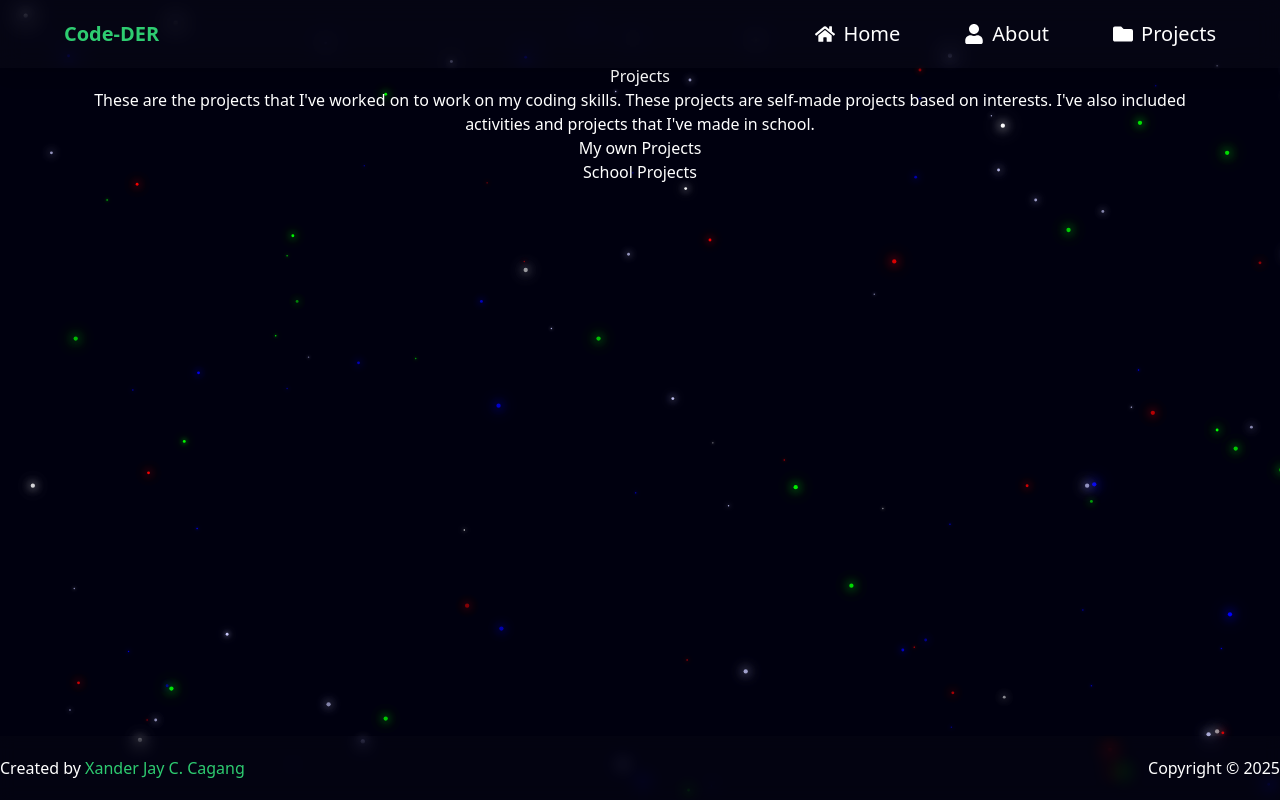
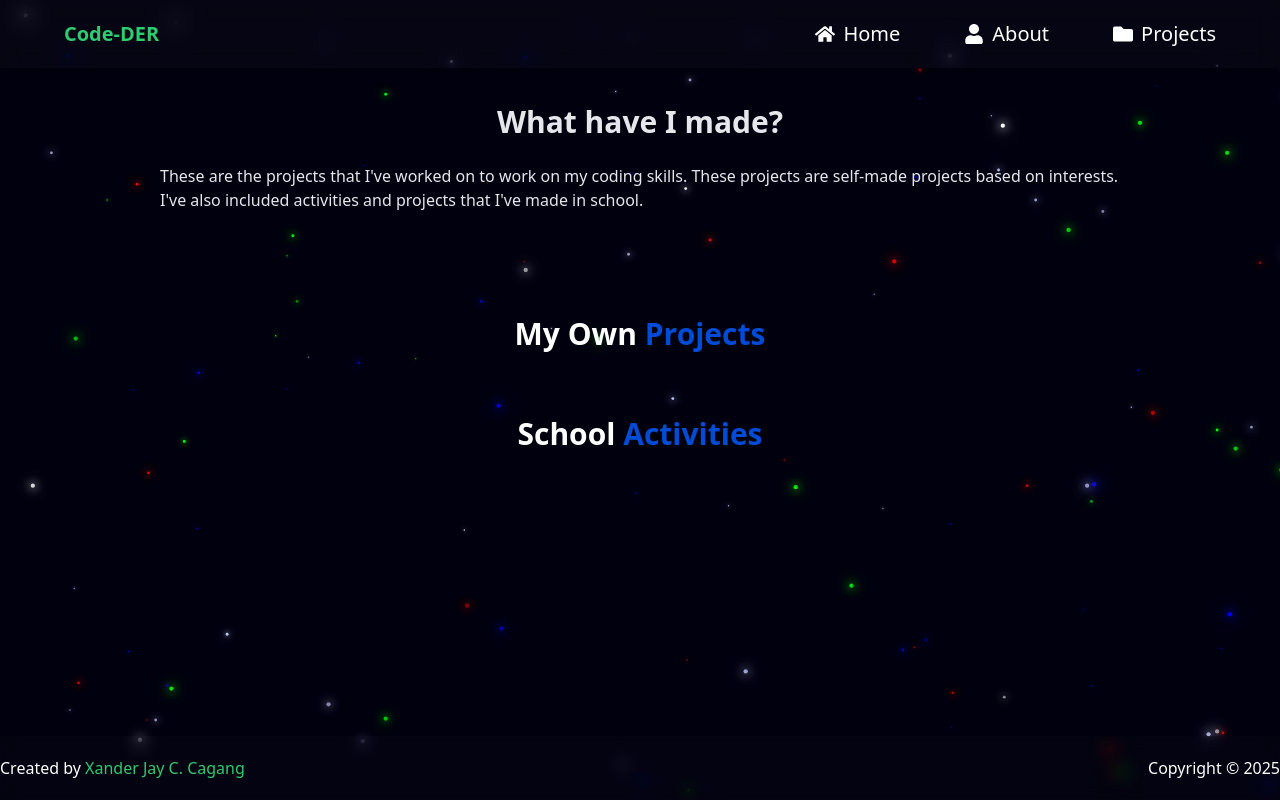
Before and after one commit to Code-DER/Xander-Jay-Cagang-Portfolio, a React (Vite) app in the folder my-portfolio/: page /projects in a window 1280 px wide. Built offline with nearby package versions, Linux system fonts and the light colour scheme.

Commit message:
feat: arranged sections in Projects page

```diff
--- a/my-portfolio/src/components/Projects.jsx
+++ b/my-portfolio/src/components/Projects.jsx
@@ -1,19 +1,51 @@
+import { motion } from "framer-motion";
+
 export default function Projects() {
     return (
         <>
+            <motion.section
+                className="flex-1 flex flex-col md:flex-row items-center justify-center md:justify-between text-center md:text-left gap-8 px-20 py-10"
+                initial={{ opacity: 0, x: -50 }}
+                animate={{ opacity: 1, x: 0}}
+                transition={{ duration: 0.5 }}
+            >
+                <motion.div
+                    initial={{ opacity: 0, y: 30 }}
+                    animate={{ opacity: 1, y: 0 }}
+                    transition={{ duration: 0.6, delay: 0.2 }}
+                    className="flex-1 basis-2/3 max-2-2xl space-y-6 text-gray-200"
+                >
+                    <h1 className="text-3xl font-bold text-center">
+                        What have I made?
+                    </h1>
+                    <p>
+                        These are the projects that I've worked on to work on my coding skills.
+                        These projects are self-made projects based on interests. I've also included
+                        activities and projects that I've made in school.
+                    </p>
+                </motion.div>
+
+            </motion.section>
+            <motion.section
+                className="flex flex-col items-center justify-center gap-6 py-16 px-20"
+                initial={{ opacity: 0 }}
+                animate={{ opacity: 1 }}
+                transition={{ duration: 0.8 }}
+            >
+                <h1 className="text-3xl font-bold text-center">
+                    My Own {" "}
+                    <span className="font-bold text-[#004CD7]">
+                        Projects
+                    </span>
+                </h1>
+            </motion.section>
             <section>
-                <h1>Projects</h1>
-                <p>
-                    These are the projects that I've worked on to work on my coding skills.
-                    These projects are self-made projects based on interests. I've also included
-                    activities and projects that I've made in school.
-                </p>
-            </section>
-            <section>
-                <h1>My own Projects</h1>
-            </section>
-            <section>
-                <h1>School Projects</h1>
+                <h1 className="text-3xl font-bold text-center">
+                    School {" "}
+                    <span className="font-bold text-[#004CD7]">
+                        Activities
+                    </span>
+                </h1>
             </section>
         </>
     );
```
